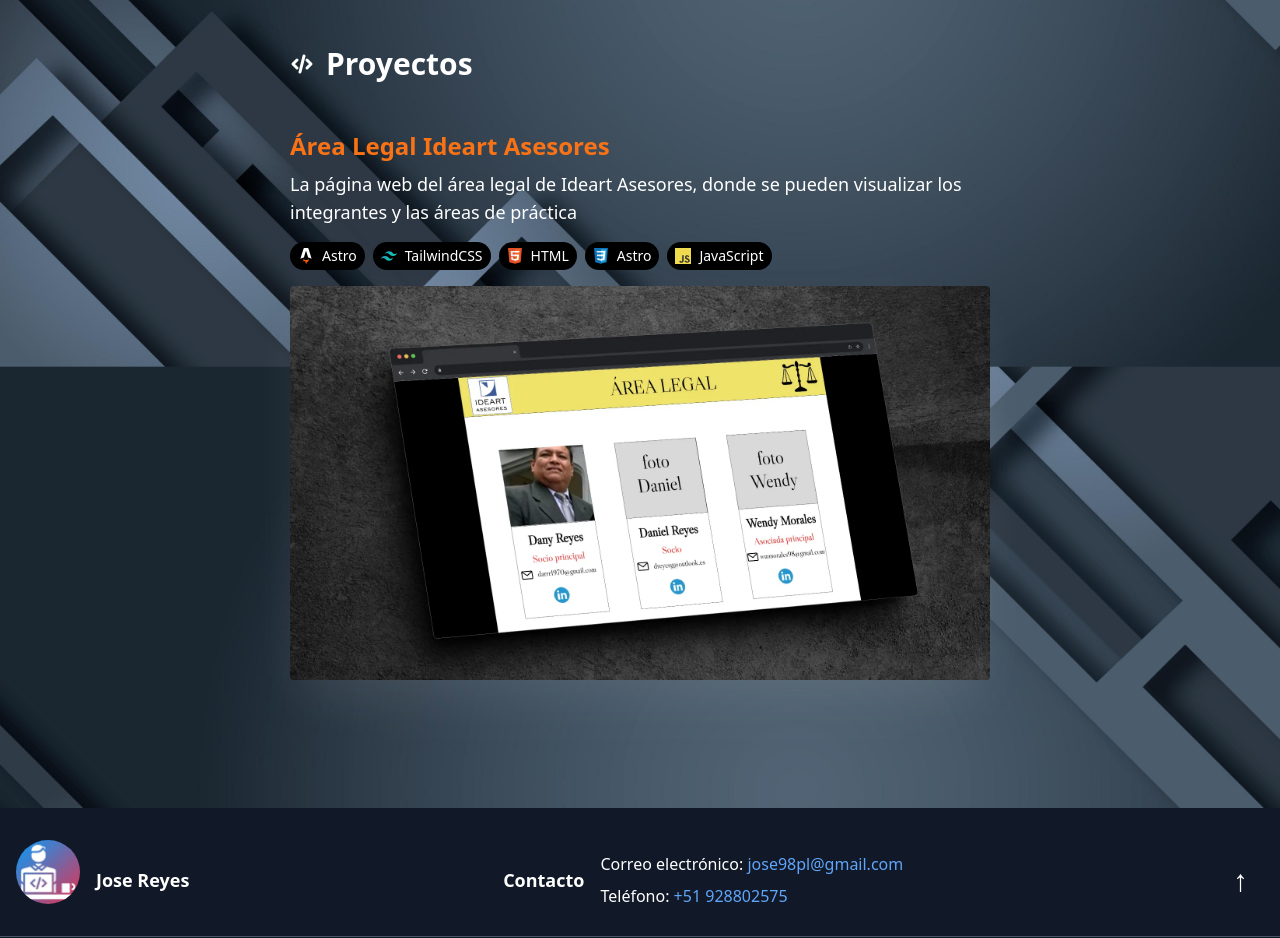
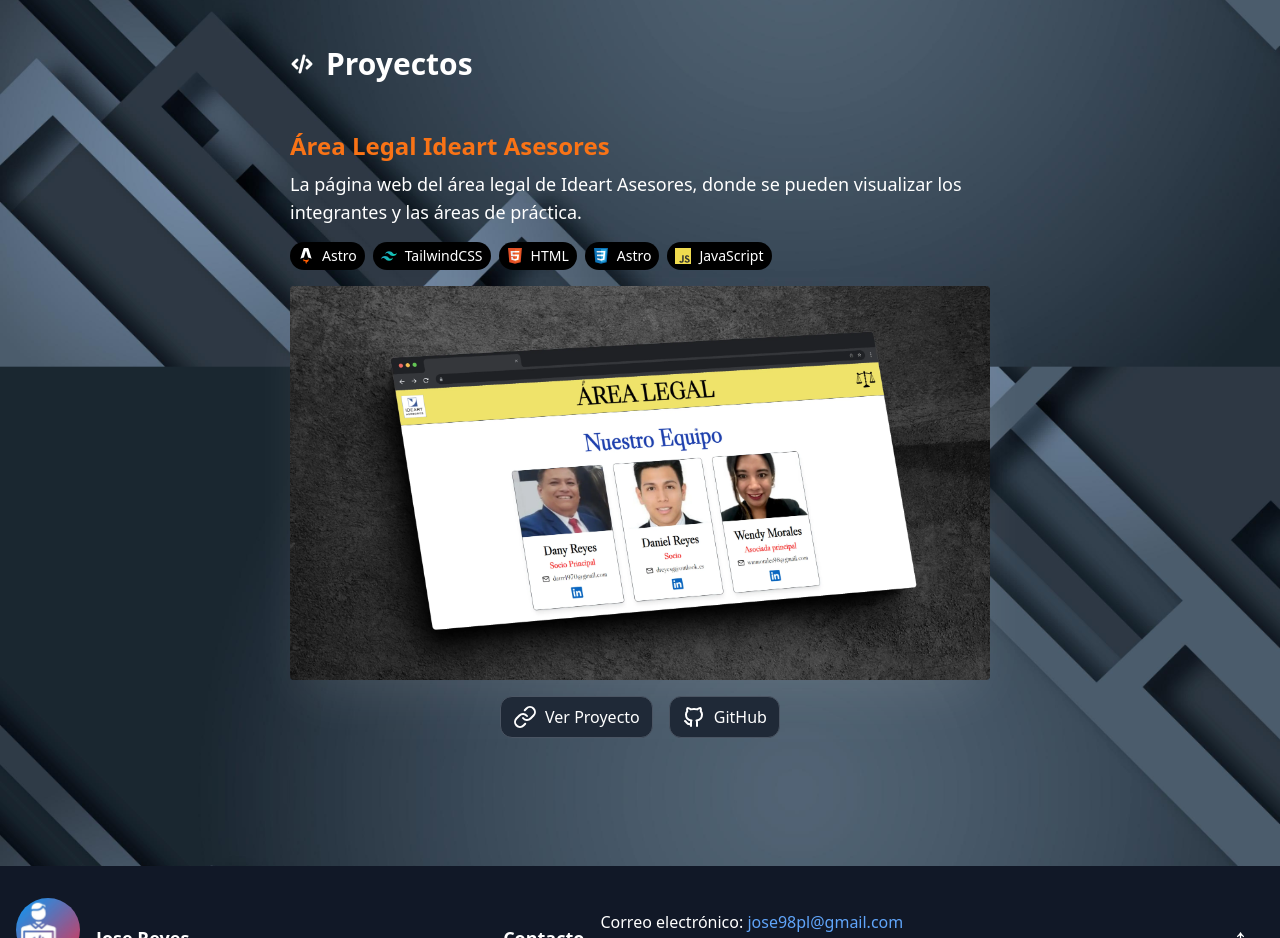
Before and after one commit to Josereyes12/portfolio.dev, an Astro site: page / in a window 1280 px wide. Shown: the part 1340-2278 px from the top of the page. Built offline with nearby package versions, Linux system fonts and the light colour scheme; Astro itself is replaced by a stand-in of ours.

Commit message:
Agregado Proyecto

```diff
--- a/src/components/Experience.astro
+++ b/src/components/Experience.astro
@@ -6,7 +6,7 @@
     title: "Programador Independiente",
     company: "Ideart Asesores S.A.C.",
     description:
-      "Implementación de páginas para áreas especializadas de la empresa.Utilización de Android Studio para aplicaciones móviles personalizadas. Creación de macros en Mircrosoft Excel con VBA 2016 para clientes.",
+      "Implementación de páginas para áreas especializadas de la empresa. Utilización de Android Studio para aplicaciones móviles personalizadas. Creación de macros en Mircrosoft Excel con VBA 2016 para clientes.",
   },
   {
     date: "Junio 2023 - Octubre 2023",
--- a/src/components/Projects.astro
+++ b/src/components/Projects.astro
@@ -4,6 +4,8 @@
 import HTML from './icons/HTML.astro'
 import CSS from './icons/CSS.astro'
 import JavaScript from './icons/JavaScript.astro'
+import LinkIc from './icons/Link.astro'
+import Github2Ic from './icons/Github2.astro'
 
 const TAGS = {
     ASTRO: {
@@ -42,9 +44,10 @@
 const PROJECTS = [
     {
         title: "Área Legal Ideart Asesores",
-        description: " La página web del área legal de Ideart Asesores, donde se pueden visualizar los integrantes y las áreas de práctica ",
-        image: "/projects/ImgProyArLe.webp",
-        link: "https://imgflip.com/i/8s9mbs",
+        description: " La página web del área legal de Ideart Asesores, donde se pueden visualizar los integrantes y las áreas de práctica. ",
+        image: "/projects/ImgProyArLeV2.webp",
+        link: "https://dancing-stardust-a3f866.netlify.app/",
+        github: "https://github.com/Josereyes12/AreaLegalIdeart",
         tags: [TAGS.ASTRO, TAGS.TAILWIND, TAGS.HTML, TAGS.CSS, TAGS.JAVASCRIPT]
     }
 ]
@@ -52,7 +55,7 @@
 {
     <article class="mb-8">
   {
-    PROJECTS.map(({ image, title, description, tags, link }) => (
+    PROJECTS.map(({ image, title, description, tags, link, github }) => (
       <>
         <h3 class="text-2xl font-semibold text-orange-500 mb-2">{title}</h3>
         <p class="text-lg mb-4 text-pretty">{description}</p>
@@ -67,9 +70,17 @@
           ))}
         </ul>
         <a href={link} target="_blank">
-          <img class="rounded shadow-2xl shadow-white/10 w-full md:w-auto" src={image} alt={`Captura de pantalla del proyecto ${title}`} />
+        <img class="rounded shadow-2xl shadow-white/10 w-full md:w-auto" src={image} alt={`Captura de pantalla del proyecto ${title}`} />
         </a>
-      </>
+        <div class="flex justify-center mt-4 gap-4">
+        <a href={link} target="_blank" class="inline-flex items-center justify-center gap-2 px-3 py-2 text-base text-white transition bg-gray-800 border border-gray-600 rounded-xl hover:bg-gray-700 focus:outline-none focus:ring-2 focus:ring-offset-2 focus:ring-yellow-500">
+          <LinkIc class="size-6 mr-2" /> Ver Proyecto
+        </a>
+        <a href={github} target="_blank" class="inline-flex items-center justify-center gap-2 px-3 py-2 text-base text-white transition bg-gray-800 border border-gray-600 rounded-xl hover:bg-gray-700 focus:outline-none focus:ring-2 focus:ring-offset-2 focus:ring-yellow-500">
+          <Github2Ic class="size-6 mr-2" /> GitHub
+        </a>
+      </div>
+    </>
     ))
   }
 </article>
--- /dev/null
+++ b/src/components/icons/Github2.astro
@@ -0,0 +1,16 @@
+<svg
+  {...Astro.props}
+  xmlns="http://www.w3.org/2000/svg"
+  class="icon icon-tabler icon-tabler-brand-github"
+  width="24"
+  height="24"
+  viewBox="0 0 24 24"
+  stroke-width="2"
+  stroke="currentColor"
+  fill="none"
+  stroke-linecap="round"
+  stroke-linejoin="round"
+  ><path stroke="none" d="M0 0h24v24H0z" fill="none"></path><path
+    d="M9 19c-4.3 1.4 -4.3 -2.5 -6 -3m12 5v-3.5c0 -1 .1 -1.4 -.5 -2c2.8 -.3 5.5 -1.4 5.5 -6a4.6 4.6 0 0 0 -1.3 -3.2a4.2 4.2 0 0 0 -.1 -3.2s-1.1 -.3 -3.5 1.3a12.3 12.3 0 0 0 -6.2 0c-2.4 -1.6 -3.5 -1.3 -3.5 -1.3a4.2 4.2 0 0 0 -.1 3.2a4.6 4.6 0 0 0 -1.3 3.2c0 4.6 2.7 5.7 5.5 6c-.6 .6 -.6 1.2 -.5 2v3.5"
+  ></path></svg
+>
--- /dev/null
+++ b/src/components/icons/Link.astro
@@ -0,0 +1,16 @@
+<svg
+  {...Astro.props}
+  xmlns="http://www.w3.org/2000/svg"
+  width="24"
+  height="24"
+  viewBox="0 0 24 24"
+  fill="none"
+  stroke="currentColor"
+  stroke-width="2"
+  stroke-linecap="round"
+  stroke-linejoin="round"
+  class="link"
+  ><path d="M10 13a5 5 0 0 0 7.54.54l3-3a5 5 0 0 0-7.07-7.07l-1.72 1.71"
+  ></path><path d="M14 11a5 5 0 0 0-7.54-.54l-3 3a5 5 0 0 0 7.07 7.07l1.71-1.71"
+  ></path></svg
+>
--- a/src/pages/index.astro
+++ b/src/pages/index.astro
@@ -35,7 +35,7 @@
 			<h2 class="text-xl lg:text-2xl opacity-80 text-wrap max-w-[700px] mx-auto">
 				<span>Egresado de la carrera de Ciencia de la Computación de la UNI.</span>
 				<span class="text-yellow-200/90" > Apasionado por el Desarrollo Web y siempre en busca de nuevos desafíos y oportunidades para aprender</span>.
-				<span class="text-red-200/90"> De Lima, Perú</span>.
+				<span class="text-red-200/90"> De Lima, Perú. </span>
 				<span class="opacity-80" >¡Conectemos y creemos algo increíble juntos!</span>
 			</h2>
 
```
Also changed, not shown: public/projects/ImgProyArLe.webp (deleted), public/projects/ImgProyArLeV2.webp (added).
